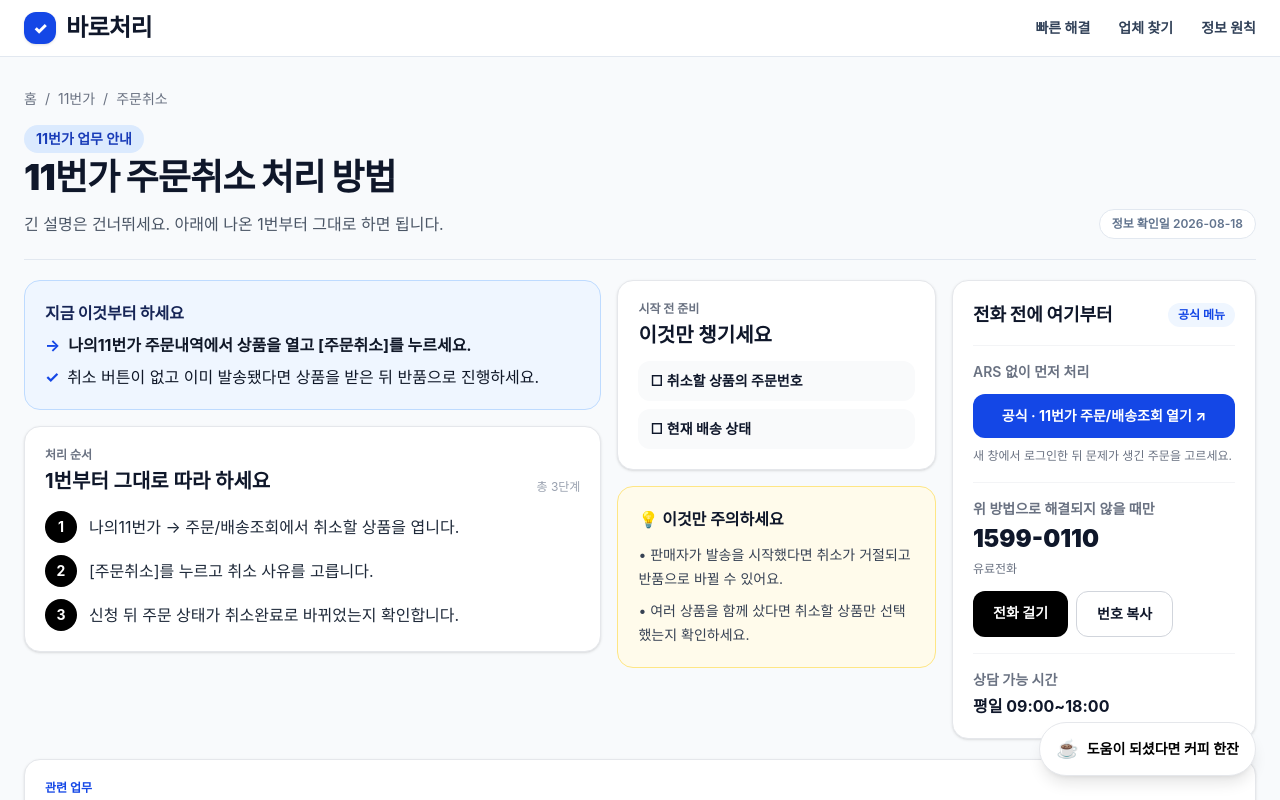
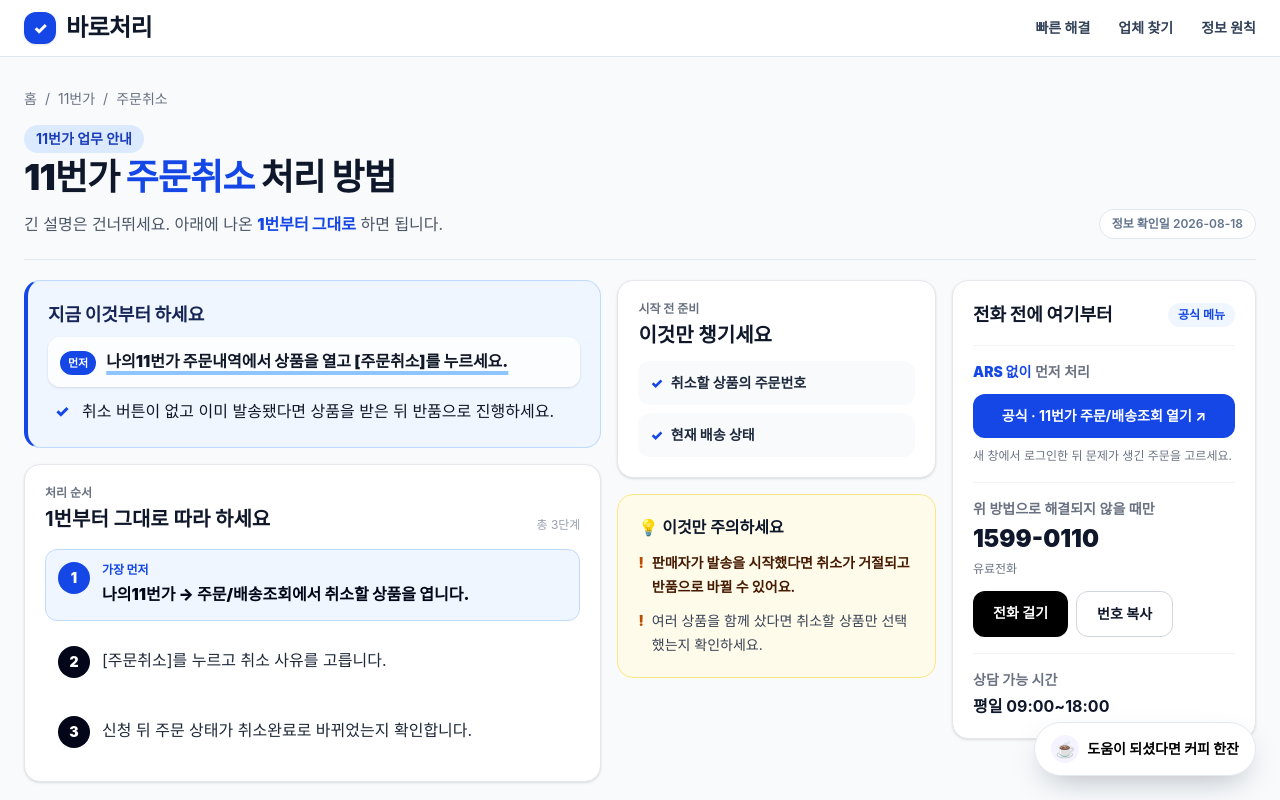
Before and after one commit to kysoboe-cell/baro-cheori, a Next.js app: page /company/11st/cancel in a window 1280 px wide. Shown: the top 800 px of the page. Built offline with nearby package versions, Linux system fonts and the light colour scheme; no server answers.

Commit message:
final design readability qa

```diff
--- a/app/company/[slug]/[serviceSlug]/page.tsx
+++ b/app/company/[slug]/[serviceSlug]/page.tsx
@@ -72,9 +72,6 @@
   ].includes(service.slug);
   const officialActionLabel = getOfficialActionLabel(service);
   const officialNextStep = getOfficialNextStep(company.categoryId);
-  const pageLead = isCustomerCenter
-    ? "전화해야 할 때 필요한 번호와 준비할 말만 짧게 모았어요."
-    : "긴 설명은 건너뛰세요. 아래에 나온 1번부터 그대로 하면 됩니다.";
   const path = servicePath(company.slug, service.slug);
   const relatedCompanyServices = company.services
     .filter((item) => item.slug !== service.slug)
@@ -135,11 +132,15 @@
             {company.name} 업무 안내
           </p>
           <h1 className="mt-1 break-keep text-3xl font-black tracking-tight sm:text-4xl">
-            {company.name} {service.title} 처리 방법
+            {company.name} <span className="text-blue-700">{service.title}</span> 처리 방법
           </h1>
           <div className="mt-3 flex flex-col gap-2 text-gray-600 sm:flex-row sm:items-center sm:justify-between">
             <p className="break-keep leading-7">
-              {pageLead}
+              {isCustomerCenter ? (
+                <>전화해야 할 때 필요한 <strong className="font-black text-slate-900">번호와 준비할 말</strong>만 짧게 모았어요.</>
+              ) : (
+                <>긴 설명은 건너뛰세요. 아래에 나온 <strong className="font-black text-blue-700">1번부터 그대로</strong> 하면 됩니다.</>
+              )}
             </p>
             {service.lastChecked && (
               <p className="shrink-0 rounded-full border border-slate-200 bg-white px-3 py-1.5 text-xs font-semibold text-slate-500">
@@ -152,27 +153,39 @@
         <div className="mt-5 grid gap-4 xl:grid-cols-[minmax(0,1.45fr)_minmax(19rem,0.8fr)_19rem]">
           <div className="space-y-4">
             {service.quickSummary && service.quickSummary.length > 0 && (
-              <section className="rounded-2xl border border-blue-200 bg-blue-50 p-4 sm:p-5">
-                <h2 className="font-black text-blue-950">
+              <section className="rounded-2xl border border-blue-200 border-l-4 border-l-blue-700 bg-blue-50 p-4 sm:p-5">
+                <h2 className="text-lg font-black text-blue-950">
                   지금 이것부터 하세요
                 </h2>
                 <ul className="mt-2 space-y-2">
                   {service.quickSummary.map((summary, index) => (
                     <li
                       key={summary}
-                      className={`flex gap-2 leading-6 text-gray-900 ${
+                      className={`flex items-start gap-2.5 rounded-xl leading-6 text-gray-900 ${
                         index === 0
-                          ? "text-base font-bold"
-                          : "text-sm sm:text-base"
+                          ? "bg-white/80 px-3 py-3 text-base font-black text-blue-950 shadow-sm"
+                          : "px-1 py-1 text-sm sm:text-base"
                       }`}
                     >
                       <span
                         aria-hidden="true"
-                        className="font-bold text-blue-700"
+                        className={`mt-0.5 flex shrink-0 items-center justify-center font-black ${
+                          index === 0
+                            ? "h-6 rounded-full bg-blue-700 px-2 text-[11px] text-white"
+                            : "h-5 w-5 text-blue-700"
+                        }`}
                       >
-                        {index === 0 ? "→" : "✓"}
+                        {index === 0 ? "먼저" : "✓"}
                       </span>
-                      <span>{summary}</span>
+                      <span
+                        className={
+                          index === 0
+                            ? "underline decoration-blue-300 decoration-4 underline-offset-4"
+                            : undefined
+                        }
+                      >
+                        {summary}
+                      </span>
                     </li>
                   ))}
                 </ul>
@@ -194,13 +207,31 @@
                 </div>
                 <ol className="mt-4 space-y-3">
                   {service.steps.map((step, index) => (
-                    <li key={step} className="flex items-start gap-3">
-                      <span className="flex h-8 w-8 shrink-0 items-center justify-center rounded-full bg-black text-sm font-bold text-white">
+                    <li
+                      key={step}
+                      className={`flex items-start gap-3 rounded-xl p-3 ${
+                        index === 0
+                          ? "border border-blue-200 bg-blue-50"
+                          : "border border-transparent"
+                      }`}
+                    >
+                      <span className={`flex h-8 w-8 shrink-0 items-center justify-center rounded-full text-sm font-black text-white ${
+                        index === 0 ? "bg-blue-700" : "bg-slate-950"
+                      }`}>
                         {index + 1}
                       </span>
-                      <p className="pt-0.5 text-sm leading-7 text-gray-800 sm:text-base">
-                        {step}
-                      </p>
+                      <div className="min-w-0 flex-1">
+                        {index === 0 && (
+                          <p className="mb-0.5 text-xs font-black text-blue-700">가장 먼저</p>
+                        )}
+                        <p className={`text-sm leading-7 sm:text-base ${
+                          index === 0
+                            ? "font-black text-slate-950"
+                            : "text-gray-800"
+                        }`}>
+                          {step}
+                        </p>
+                      </div>
                     </li>
                   ))}
                 </ol>
@@ -216,9 +247,10 @@
                 {preparations.map((preparation) => (
                   <li
                     key={preparation}
-                    className="rounded-xl bg-gray-50 px-3 py-2 text-sm font-semibold leading-6"
+                    className="flex items-start gap-2 rounded-xl bg-gray-50 px-3 py-2.5 text-sm font-bold leading-6 text-slate-800"
                   >
-                    □ {preparation}
+                    <span aria-hidden="true" className="font-black text-blue-700">✓</span>
+                    <span>{preparation}</span>
                   </li>
                 ))}
               </ul>
@@ -227,9 +259,14 @@
             {service.tips && service.tips.length > 0 && (
               <section className="rounded-2xl border border-amber-200 bg-amber-50 p-5">
                 <h2 className="font-bold">💡 이것만 주의하세요</h2>
-                <ul className="mt-3 space-y-2 text-sm leading-6 text-gray-700">
-                  {service.tips.map((tip) => (
-                    <li key={tip}>• {tip}</li>
+                <ul className="mt-3 space-y-2.5 text-sm leading-6 text-gray-700">
+                  {service.tips.map((tip, index) => (
+                    <li key={tip} className="flex items-start gap-2">
+                      <span aria-hidden="true" className="font-black text-amber-700">!</span>
+                      <span className={index === 0 ? "font-bold text-amber-950" : undefined}>
+                        {tip}
+                      </span>
+                    </li>
                   ))}
                 </ul>
               </section>
@@ -251,7 +288,7 @@
                 {!isCustomerCenter && service.officialUrl && (
                   <div className="mt-4 border-t border-gray-100 pt-4">
                     <p className="mb-3 text-sm font-semibold text-gray-500">
-                      ARS 없이 먼저 처리
+                      <strong className="font-black text-blue-700">ARS 없이</strong> 먼저 처리
                     </p>
                     <a
                       href={service.officialUrl}
--- a/app/company/[slug]/page.tsx
+++ b/app/company/[slug]/page.tsx
@@ -120,7 +120,8 @@
           {company.name}
         </h1>
         <p className="mt-4 leading-7 text-gray-600">
-          처리하려는 업무를 선택하면 지금 누를 메뉴, 짧은 해결 순서, 안 될 때 연락처를 보여드려요.
+          처리하려는 업무를 선택하면 <strong className="font-black text-slate-900">지금 누를 메뉴</strong>,
+          <strong className="font-black text-blue-700"> 1번부터 따라 할 순서</strong>, 안 될 때 연락처를 보여드려요.
         </p>
 
         <div className="mt-10 grid gap-4 sm:grid-cols-2">
--- a/app/components/CoffeeSupport.tsx
+++ b/app/components/CoffeeSupport.tsx
@@ -21,15 +21,20 @@
   };
 
   return (
-    <div className="fixed bottom-4 right-4 z-50 max-w-[calc(100vw-2rem)] text-black sm:bottom-6 sm:right-6">
+    <div className="coffee-support fixed z-50 max-w-[calc(100vw-2rem)] text-black">
       <button
         type="button"
         aria-expanded={isOpen}
         aria-controls="coffee-support-panel"
         onClick={() => setIsOpen((current) => !current)}
-        className="flex items-center gap-2 rounded-full border border-gray-200 bg-white px-4 py-3 text-sm font-semibold shadow-lg transition hover:-translate-y-0.5"
+        className="flex items-center gap-2 rounded-full border border-slate-200 bg-white px-4 py-3 text-sm font-bold shadow-[0_12px_32px_-12px_rgba(15,23,42,0.35)] transition hover:-translate-y-0.5 hover:border-blue-300 hover:text-blue-700"
       >
-        <span aria-hidden="true" className="text-lg">☕</span>
+        <span
+          aria-hidden="true"
+          className="flex h-7 w-7 items-center justify-center rounded-full bg-violet-50 text-base"
+        >
+          ☕
+        </span>
         <span className="hidden sm:inline">도움이 되셨다면 커피 한잔</span>
         <span className="sm:hidden">커피 후원</span>
       </button>
@@ -37,7 +42,7 @@
       {isOpen && (
         <div
           id="coffee-support-panel"
-          className="absolute bottom-full right-0 mb-3 w-80 max-w-[calc(100vw-2rem)] rounded-2xl border border-gray-200 bg-white p-5 shadow-2xl"
+          className="coffee-support-panel absolute right-0 w-80 max-w-[calc(100vw-2rem)] rounded-2xl border border-gray-200 bg-white p-5 shadow-2xl"
         >
           <p className="font-bold">개발자에게 커피 한잔 ☕</p>
           <p className="mt-2 text-sm leading-6 text-gray-600">
--- a/app/globals.css
+++ b/app/globals.css
@@ -42,3 +42,51 @@
   outline: 3px solid #60a5fa;
   outline-offset: 3px;
 }
+
+/*
+ * 작은 화면에서는 콘텐츠를 가리지 않는 익숙한 오른쪽 아래 위치를 씁니다.
+ * 1900px 이상 넓은 화면에서는 홈·상세 페이지의 빈 오른쪽 여백으로 올려
+ * 도움을 받은 직후 후원 버튼을 발견할 수 있게 합니다.
+ */
+.coffee-support {
+  right: 1rem;
+  bottom: 1rem;
+}
+
+.coffee-support-panel {
+  right: 0;
+  bottom: calc(100% + 0.75rem);
+}
+
+@media (min-width: 640px) {
+  .coffee-support {
+    right: 1.5rem;
+    bottom: 1.5rem;
+  }
+}
+
+@media (min-width: 1900px) {
+  .coffee-support {
+    top: 18.5rem;
+    right: 2rem;
+    bottom: auto;
+  }
+
+  .coffee-support-panel {
+    top: calc(100% + 0.75rem);
+    bottom: auto;
+  }
+}
+
+@media (prefers-reduced-motion: reduce) {
+  html {
+    scroll-behavior: auto;
+  }
+
+  *,
+  *::before,
+  *::after {
+    scroll-behavior: auto !important;
+    transition-duration: 0.01ms !important;
+  }
+}
```
Also changed, not shown: app/page.tsx (+10 -4 lines), app/search/page.tsx (+7 -2 lines), FINAL_DESIGN_UPDATE_GUIDE.txt (added), 2 other files (tests, documents, lock files or other folders).
